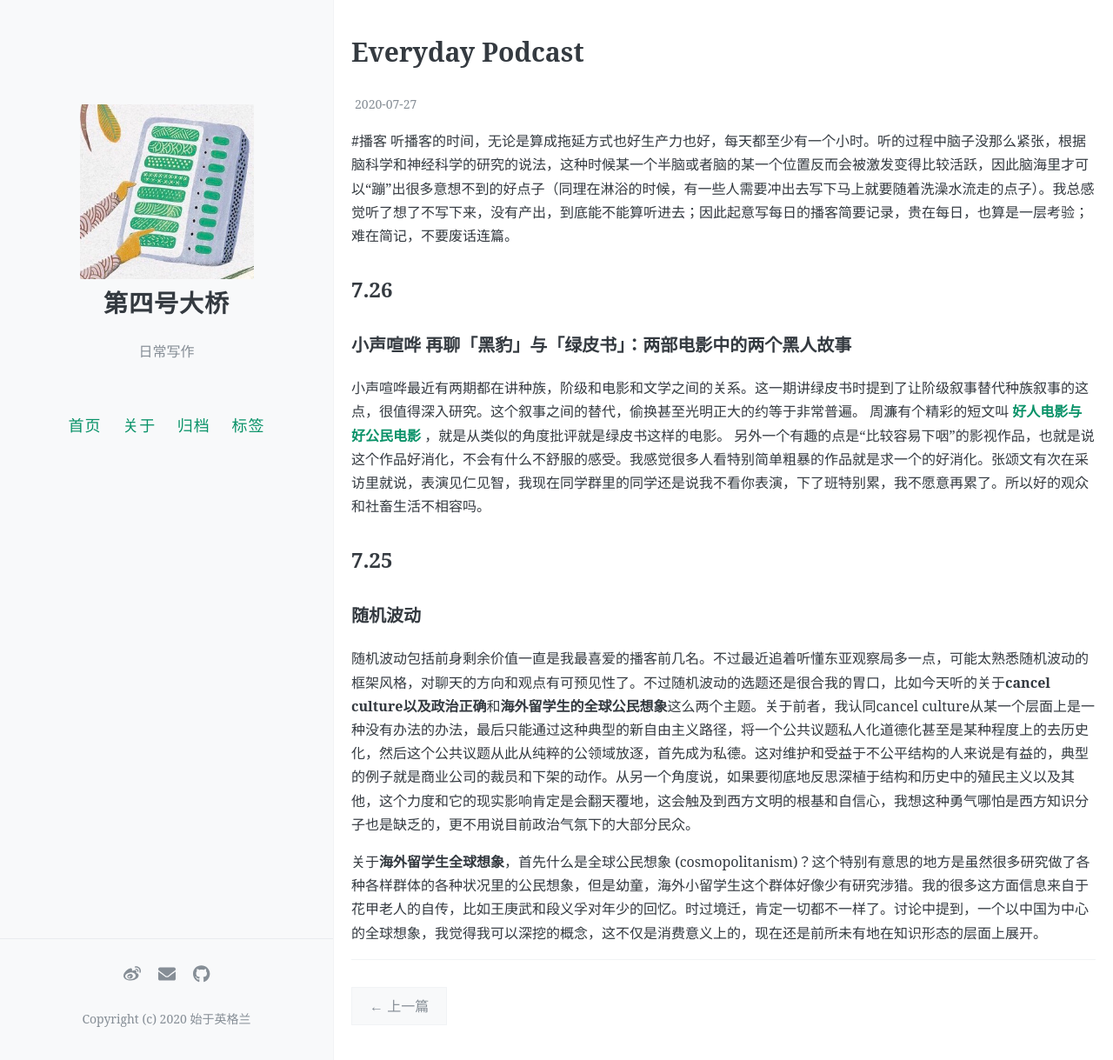
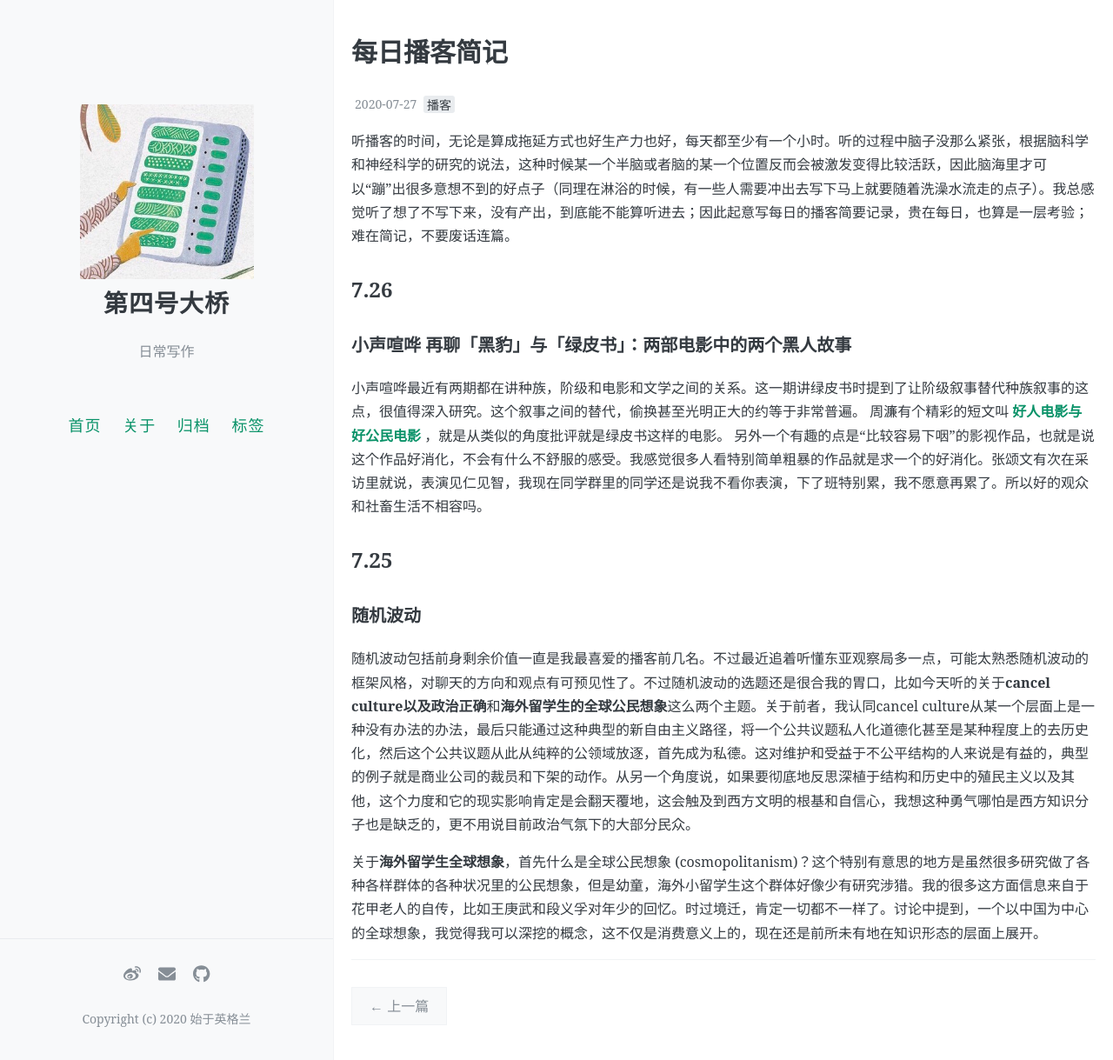
Before and after one commit to yifan0111/gincredible, a Jekyll site: the page built from _posts/2020-07-27-everyday-podcast.md, in a window 1280 px wide and 1219 px high. Shown: the whole window at 87% size. Built offline with Jekyll 4.4.1, drawn with Linux system fonts in a browser that asks for light colours; our own code applies the rules of GitHub Pages for plain Markdown files; comment, search, counter and statistics services are not loaded.

Commit message:
Update 2020-07-27-everyday-podcast.md

```diff
--- a/_posts/2020-07-27-everyday-podcast.md
+++ b/_posts/2020-07-27-everyday-podcast.md
@@ -1,4 +1,11 @@
-#播客
+---
+layout: post
+title: "每日播客简记"
+date:   2020-07-27
+tags: [播客]
+comments: true
+author:
+---
 听播客的时间，无论是算成拖延方式也好生产力也好，每天都至少有一个小时。听的过程中脑子没那么紧张，根据脑科学和神经科学的研究的说法，这种时候某一个半脑或者脑的某一个位置反而会被激发变得比较活跃，因此脑海里才可以“蹦”出很多意想不到的好点子（同理在淋浴的时候，有一些人需要冲出去写下马上就要随着洗澡水流走的点子）。我总感觉听了想了不写下来，没有产出，到底能不能算听进去；因此起意写每日的播客简要记录，贵在每日，也算是一层考验；难在简记，不要废话连篇。
 
 ## 7.26
```
